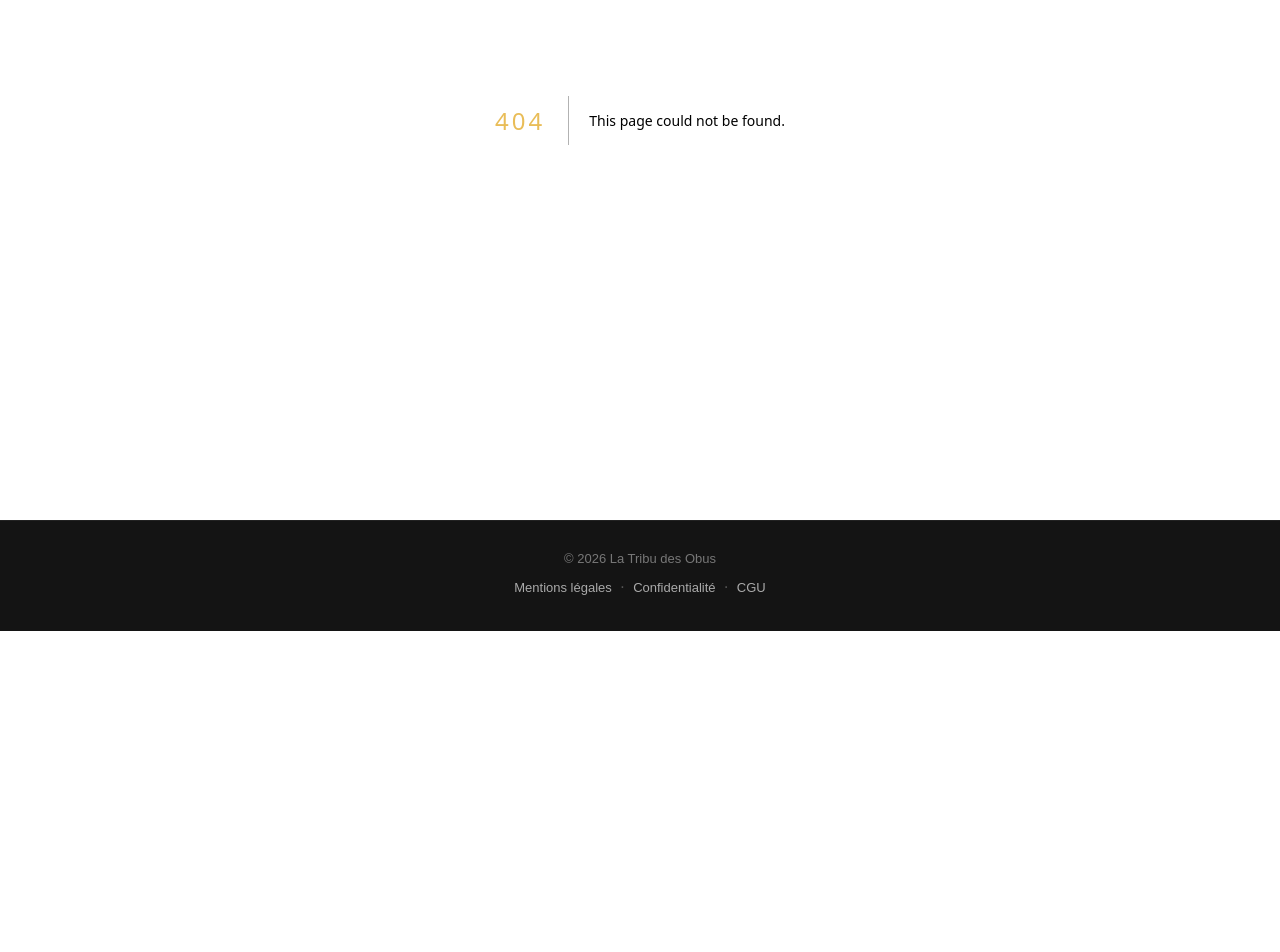
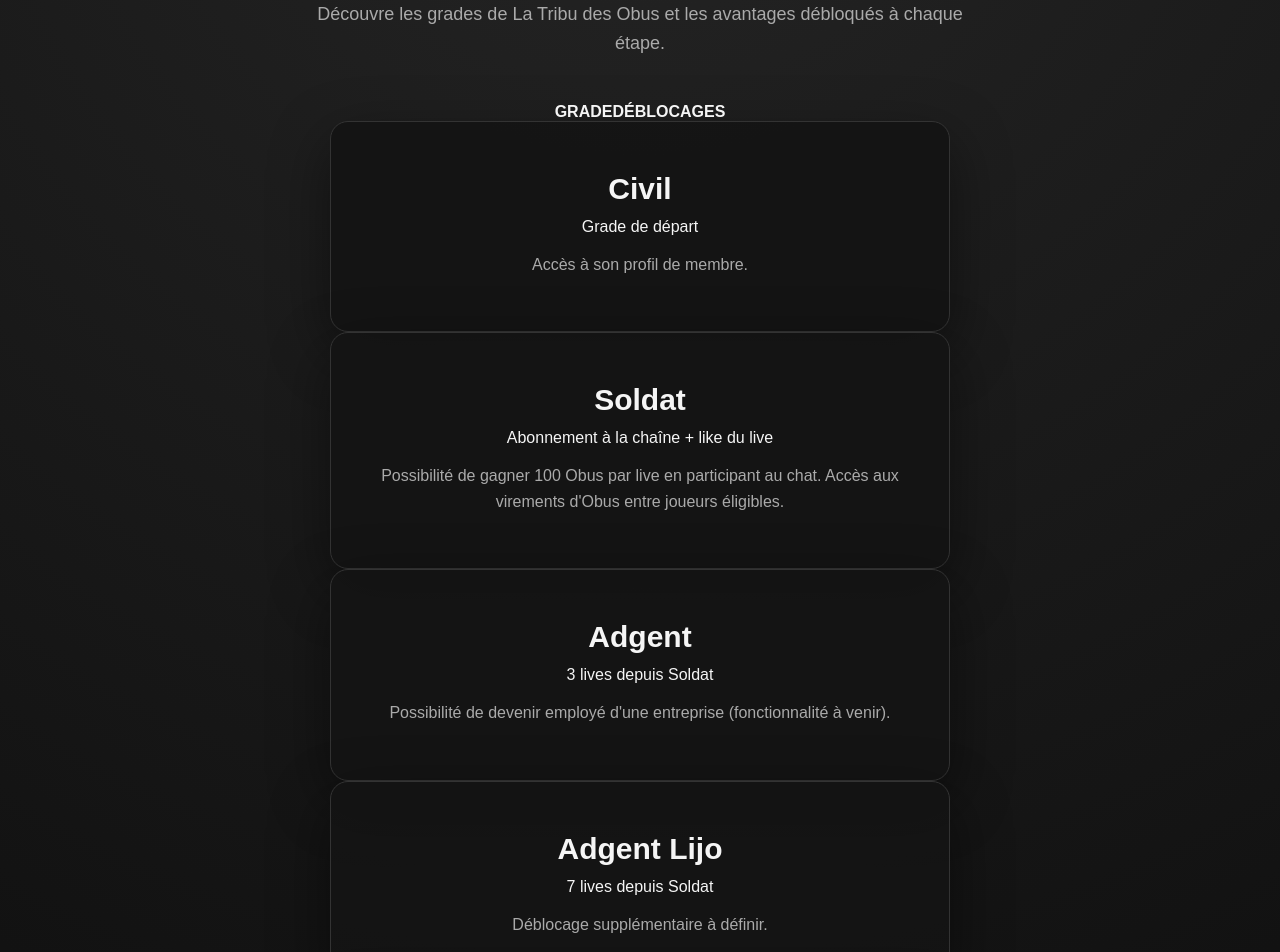
Before and after one commit to lijogaming/LA-TRIBU-DES-OBUS, a Next.js app: page /grades in a window 1280 px wide. Before the commit this address had no page. Shown: the part 280-1232 px from the top of the page. Before the commit the page ends 911 px from the top, so only its background shows below. Built offline with nearby package versions, Linux system fonts and the light colour scheme.

Commit message:
Create page.js

```diff
--- /dev/null
+++ b/app/grades/page.js
@@ -0,0 +1,113 @@
+
+import Link from "next/link";
+
+const grades = [
+  {
+    nom: "Civil",
+    condition: "Grade de départ",
+    deblocage: "Accès à son profil de membre.",
+  },
+  {
+    nom: "Soldat",
+    condition: "Abonnement à la chaîne + like du live",
+    deblocage:
+      "Possibilité de gagner 100 Obus par live en participant au chat. Accès aux virements d'Obus entre joueurs éligibles.",
+  },
+  {
+    nom: "Adgent",
+    condition: "3 lives depuis Soldat",
+    deblocage:
+      "Possibilité de devenir employé d'une entreprise (fonctionnalité à venir).",
+  },
+  {
+    nom: "Adgent Lijo",
+    condition: "7 lives depuis Soldat",
+    deblocage: "Déblocage supplémentaire à définir.",
+  },
+  {
+    nom: "Colonel",
+    condition: "10 lives depuis Soldat",
+    deblocage:
+      "Possibilité de créer une entreprise pour 1 000 Obus (fonctionnalité à venir).",
+  },
+  {
+    nom: "Colonel en Chef",
+    condition: "15 lives depuis Soldat",
+    deblocage: "Déblocage supplémentaire à définir.",
+  },
+  {
+    nom: "Vice Amiral",
+    condition: "20 lives depuis Soldat",
+    deblocage: "Déblocage supplémentaire à définir.",
+  },
+  {
+    nom: "Amiral",
+    condition: "30 lives depuis Soldat",
+    deblocage: "Déblocage supplémentaire à définir.",
+  },
+  {
+    nom: "Général",
+    condition: "40 lives depuis Soldat",
+    deblocage: "Déblocage supplémentaire à définir.",
+  },
+  {
+    nom: "Sergent",
+    condition: "50 lives depuis Soldat",
+    deblocage: "Déblocage supplémentaire à définir.",
+  },
+  {
+    nom: "Sergent Chef",
+    condition: "70 lives depuis Soldat",
+    deblocage: "Grade automatique maximum atteint.",
+  },
+  {
+    nom: "Officier général",
+    condition: "Attribution spéciale",
+    deblocage:
+      "Grade spécial attribué manuellement. Aucun avantage supplémentaire défini pour le moment.",
+  },
+];
+
+export default function GradesPage() {
+  return (
+    <main className="container grades-page">
+      <Link href="/" className="grades-retour">
+        ← Retour au profil
+      </Link>
+
+      <div className="logo">
+        🎖️
+      </div>
+
+      <h1>GRADES</h1>
+
+      <p className="subtitle">
+        Découvre les grades de La Tribu des Obus
+        et les avantages débloqués à chaque étape.
+      </p>
+
+      <div className="grades-liste">
+        <div className="grades-entete">
+          <strong>GRADE</strong>
+          <strong>DÉBLOCAGES</strong>
+        </div>
+
+        {grades.map((grade) => (
+          <div
+            className="card grades-ligne"
+            key={grade.nom}
+          >
+            <div className="grades-identite">
+              <h2>{grade.nom}</h2>
+              <span>{grade.condition}</span>
+            </div>
+
+            <p className="grades-deblocage">
+              {grade.deblocage}
+            </p>
+          </div>
+        ))}
+      </div>
+    </main>
+  );
+}
```
